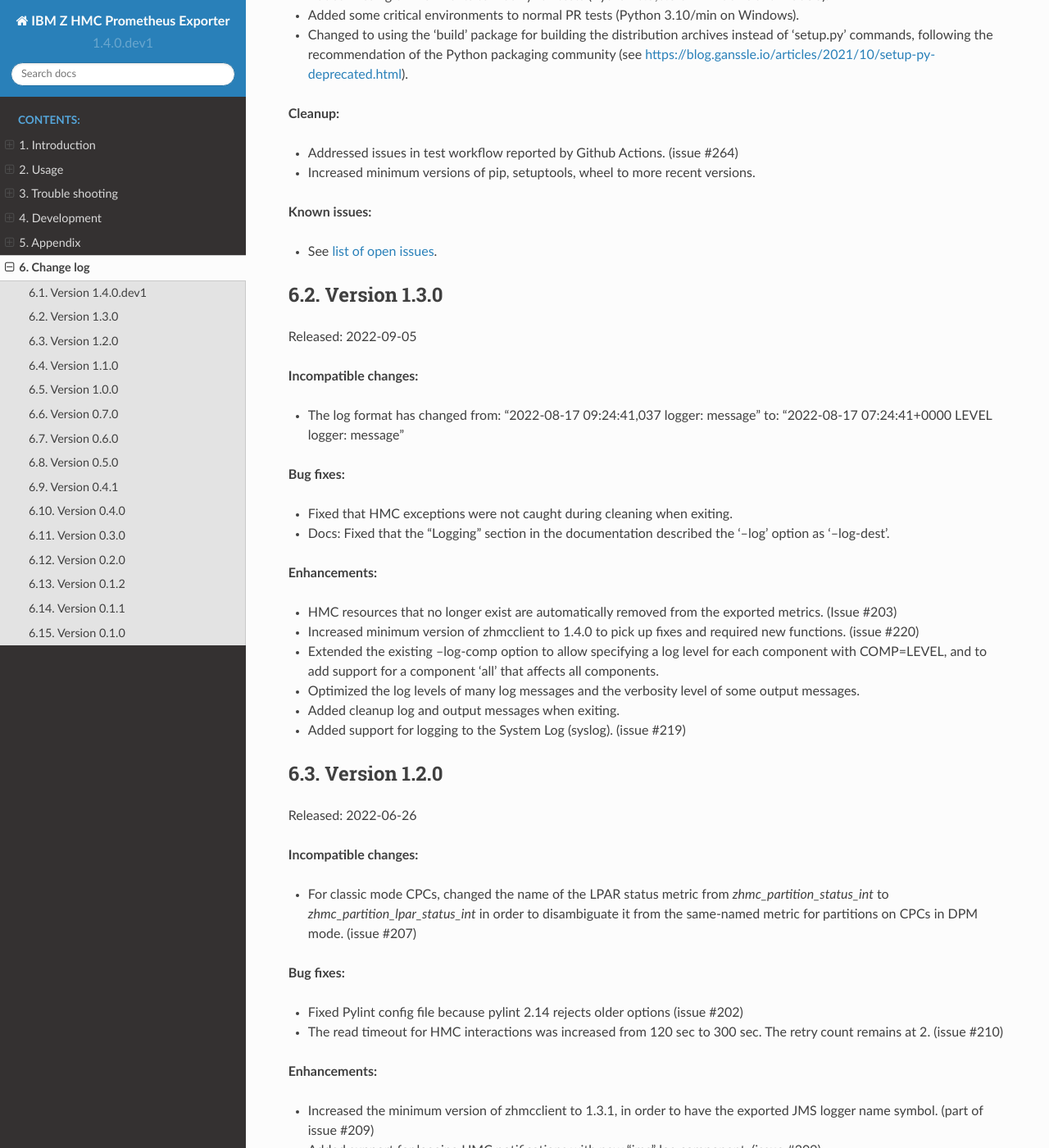
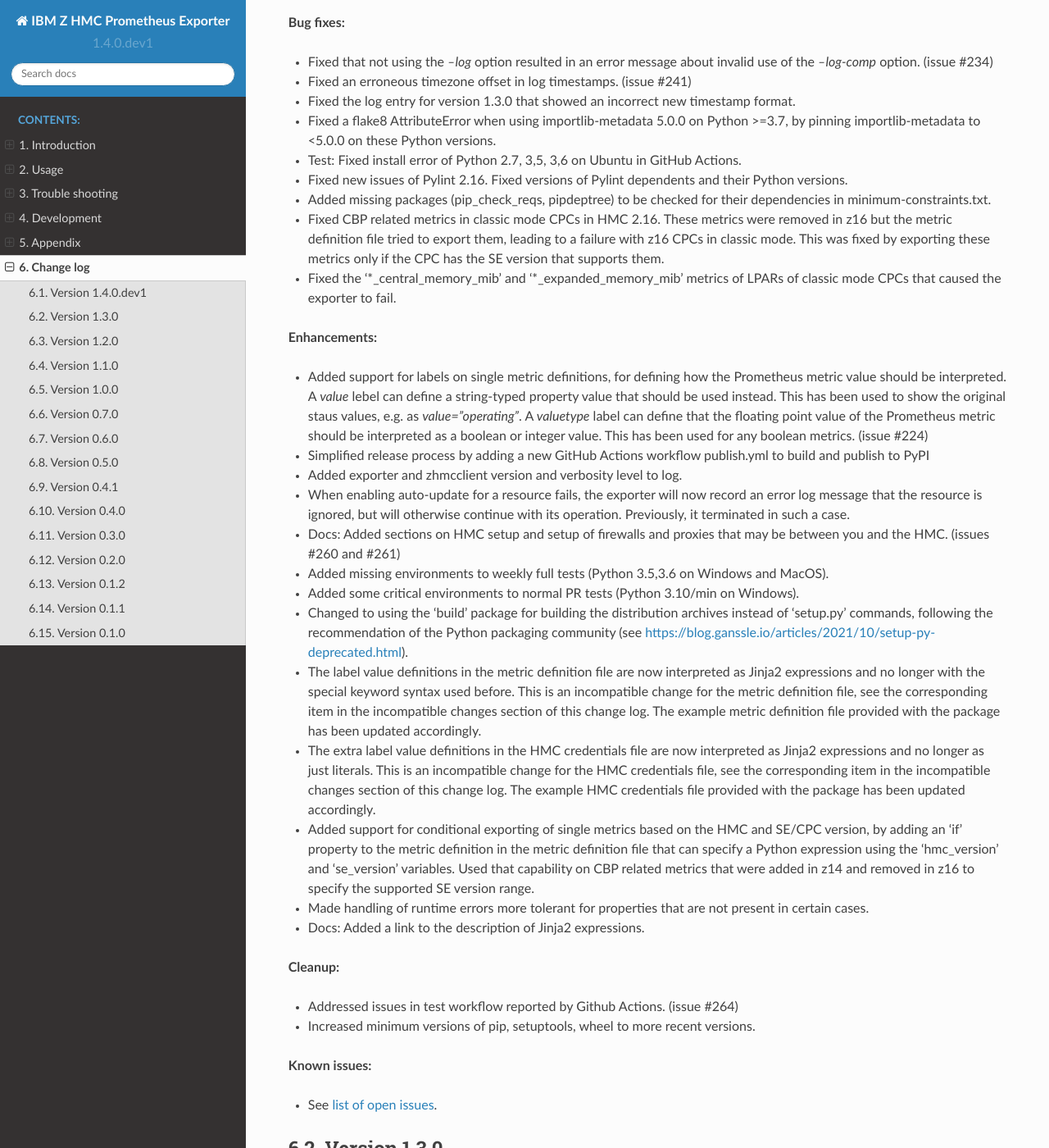
Before and after one commit to zhmcclient/zhmc-prometheus-exporter, a Sphinx documentation site: the page built from docs/changes.rst, in a window 1280 px wide and 1400 px high, scrolled down 977 px. Shown: the whole window at 82% size. Built offline with Sphinx 7.4.7 and the Read the Docs theme 2.0.0, drawn with Linux system fonts in a browser that asks for light colours; some of the changed text lies outside the part shown.

Commit message:
Jinja2 support in labels; conditional export at metric level; fixes for z16
Details:

* Fixed CBP related metrics in classic mode CPCs in HMC 2.16. These metrics
  were removed in z16 but the metric definition file tried to export them,
  leading to a failure with z16 CPCs in classic mode. This was fixed by
  exporting these metrics only if the CPC has the SE version that supports them.

* Fixed the '\*_central_memory_mib' and '\*_expanded_memory_mib' metrics of
  LPARs of classic mode CPCs that caused the exporter to fail.

* The label value definitions in the metric definition file are now interpreted
  as Jinja2 expressions and no longer with the special keyword syntax used
  before. This is an incompatible change for the metric definition file, see the
  corresponding item in the incompatible changes section of this change log.
  The example metric definition file provided with the package has been updated
  accordingly.

* The extra label value definitions in the HMC credentials file are now
  interpreted as Jinja2 expressions and no longer as just literals. This is an
  incompatible change for the HMC credentials file, see the corresponding
  item in the incompatible changes section of this change log.
  The example HMC credentials file provided with the package has been updated
  accordingly.

* Added support for conditional exporting of single metrics based on the
  HMC and SE/CPC version, by adding an 'if' property to the metric definition in
  the metric definition file that can specify a Python expression using
  the 'hmc_version' and 'se_version' variables. Used that capability on CBP
  related metrics that were added in z14 and removed in z16 to specify the
  supported SE version range.

* Made handling of runtime errors more tolerant for properties that are
  not present in certain cases.

* Docs: Added a link to the description of Jinja2 expressions.

Signed-off-by: Andreas Maier <maiera@de.ibm.com>

```diff
--- a/docs/changes.rst
+++ b/docs/changes.rst
@@ -26,6 +26,37 @@
 
 **Incompatible changes:**
 
+* The label value definitions in the metric definition file are now interpreted
+  as Jinja2 expressions and no longer with the special syntax used before.
+
+  This is an incompatible change and requires updating the metric definition
+  file accordingly. The example metric definition file provided with the package
+  has been updated accordingly. If you have used the example file unchanged,
+  you only need to use the new version of the file. If you have used your own
+  version of the metric definition file, you need to update it. For
+  understanding the changes and what to update, compare the old and new version
+  of the example metric definition file.
+
+* The extra label value definitions in the HMC credentials file are now
+  interpreted as Jinja2 expressions and no longer as literals.
+
+  This is an incompatible change and requires updating your HMC credentials file
+  in case you used the 'extra_labels' property in there.
+  The change to make is to put the literal label values into nested double and
+  single quotes.
+
+  Example old definition in the file::
+
+      extra_labels:
+        - name: hmc
+          value: MYHMC1
+
+  Corresponding new definition in the file::
+
+      extra_labels:
+        - name: hmc
+          value: "'MYHMC1'"
+
 **Deprecations:**
 
 **Bug fixes:**
@@ -49,6 +80,14 @@
 
 * Added missing packages (pip_check_reqs, pipdeptree) to be checked for their
   dependencies in minimum-constraints.txt.
+
+* Fixed CBP related metrics in classic mode CPCs in HMC 2.16. These metrics
+  were removed in z16 but the metric definition file tried to export them,
+  leading to a failure with z16 CPCs in classic mode. This was fixed by
+  exporting these metrics only if the CPC has the SE version that supports them.
+
+* Fixed the '\*_central_memory_mib' and '\*_expanded_memory_mib' metrics of
+  LPARs of classic mode CPCs that caused the exporter to fail.
 
 **Enhancements:**
 
@@ -82,6 +121,32 @@
   instead of 'setup.py' commands, following the recommendation of the Python
   packaging community
   (see https://blog.ganssle.io/articles/2021/10/setup-py-deprecated.html).
+
+* The label value definitions in the metric definition file are now interpreted
+  as Jinja2 expressions and no longer with the special keyword syntax used
+  before. This is an incompatible change for the metric definition file, see the
+  corresponding item in the incompatible changes section of this change log.
+  The example metric definition file provided with the package has been updated
+  accordingly.
+
+* The extra label value definitions in the HMC credentials file are now
+  interpreted as Jinja2 expressions and no longer as just literals. This is an
+  incompatible change for the HMC credentials file, see the corresponding
+  item in the incompatible changes section of this change log.
+  The example HMC credentials file provided with the package has been updated
+  accordingly.
+
+* Added support for conditional exporting of single metrics based on the
+  HMC and SE/CPC version, by adding an 'if' property to the metric definition in
+  the metric definition file that can specify a Python expression using
+  the 'hmc_version' and 'se_version' variables. Used that capability on CBP
+  related metrics that were added in z14 and removed in z16 to specify the
+  supported SE version range.
+
+* Made handling of runtime errors more tolerant for properties that are
+  not present in certain cases.
+
+* Docs: Added a link to the description of Jinja2 expressions.
 
 **Cleanup:**
 
```
Also changed, not shown: docs/appendix.rst (+18 -0 lines), docs/usage.rst (+153 -143 lines), 6 other files.
